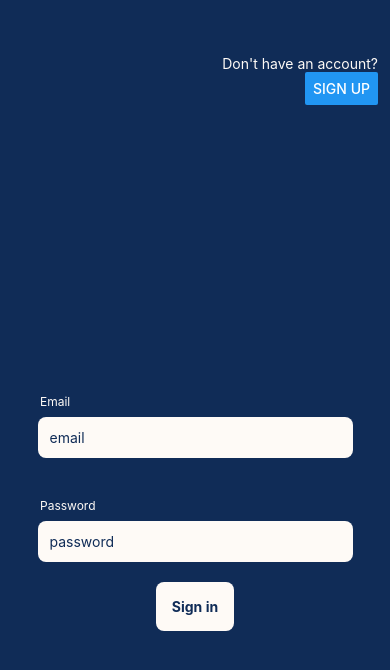
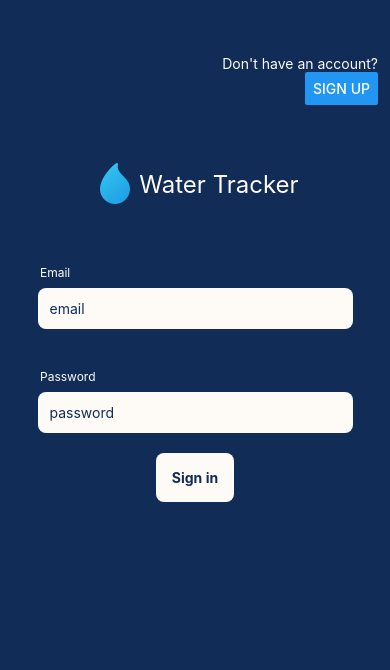
Before and after one commit to LilBr21/water-tracker, a React Native app: screen /Signin in a window 390 px wide. Shown: the top 670 px of the page. Built offline with nearby package versions, Linux system fonts and the light colour scheme.

Commit message:
main title added

```diff
--- a/src/components/Auth/AuthForm.tsx
+++ b/src/components/Auth/AuthForm.tsx
@@ -7,6 +7,7 @@ import { validatePassword, validateEmail } from "../../utils/validation";
 import { useAuth } from "../../store/auth-context";
 import { Input } from "../../ui/Input";
 import { Button } from "../../ui/Button";
+import { MainTitle } from "../MainTitle/MainTitle";
 import { ExistingAccountButton } from "./ExistingAccountButton";
 import { NewAccountButton } from "./NewAccountButton";
 
@@ -102,6 +103,7 @@ export const AuthForm = ({ isOnLogin = false }: IProps) => {
         <ExistingAccountButton handleAuthModeSwitch={handleAuthModeSwitch} />
       )}
       <View style={styles.contentContainer}>
+        <MainTitle />
         <Input
           placeholder="email"
           autoComplete="email"
@@ -140,6 +142,6 @@ const styles = StyleSheet.create({
   contentContainer: {
     flex: 5,
     alignItems: "center",
-    justifyContent: "center",
+    // justifyContent: "center",
   },
 });
--- /dev/null
+++ b/src/components/MainTitle/MainTitle.tsx
@@ -0,0 +1,25 @@
+import { View, Text, Image, StyleSheet } from "react-native";
+import dropIcon from "../../assets/drop-icon.png";
+import { colors } from "../../ui/constants/colors";
+
+export const MainTitle = () => {
+  return (
+    <View style={styles.container}>
+      <Image source={dropIcon} />
+      <Text style={styles.text}>Water Tracker</Text>
+    </View>
+  );
+};
+
+const styles = StyleSheet.create({
+  container: {
+    display: "flex",
+    flexDirection: "row",
+    paddingBottom: 36,
+    alignItems: "center",
+  },
+  text: {
+    color: colors.lightPrimary,
+    fontSize: 24,
+  },
+});
--- /dev/null
+++ b/src/react-app-env.d.ts
@@ -0,0 +1,4 @@
+declare module "*.png";
+declare module "*.svg";
+declare module "*.jpeg";
+declare module "*.jpg";
--- a/tsconfig.json
+++ b/tsconfig.json
@@ -3,5 +3,6 @@
     "compilerOptions": {
       "strict": true,
       "typeRoots": ["./src/types/env.d.ts"],
+      "moduleResolution": "node",
     }
   }
```
Also changed, not shown: src/assets/drop-icon.png (added).
